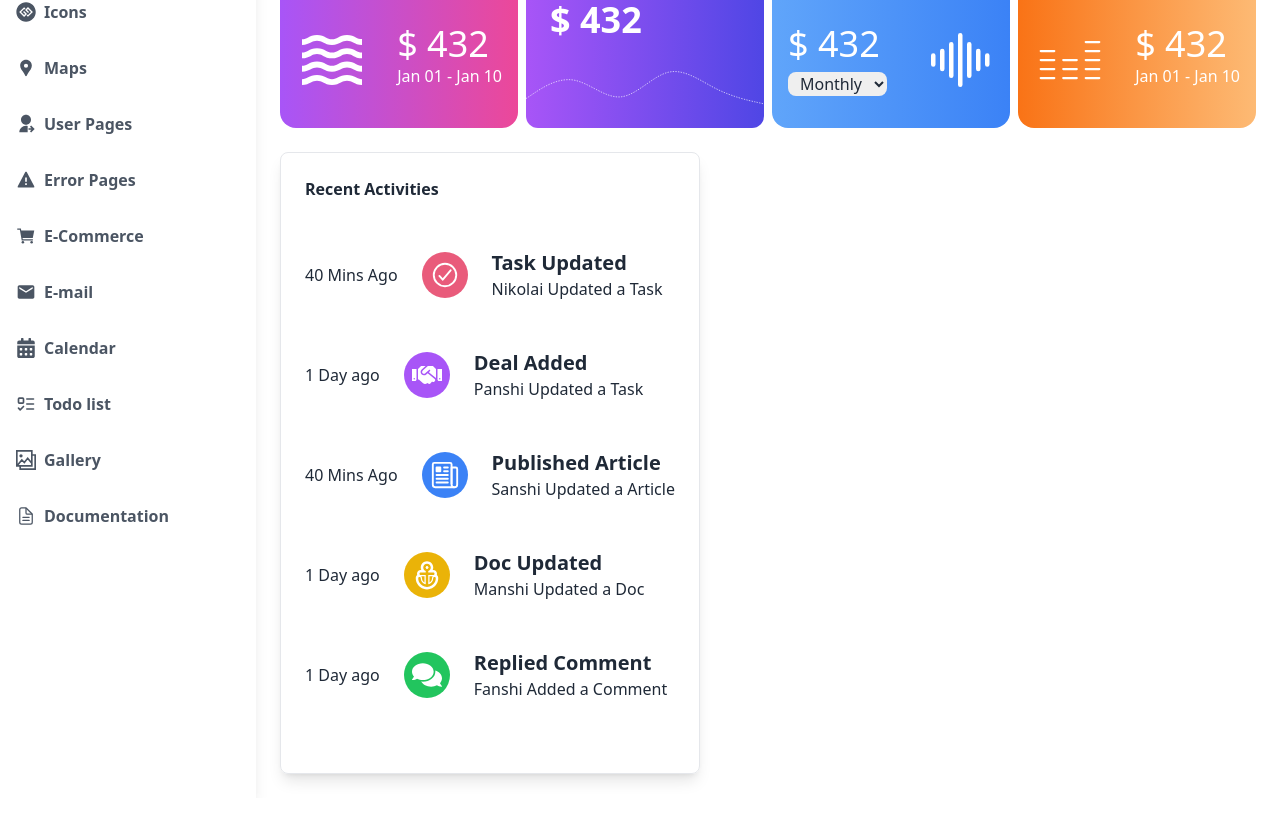
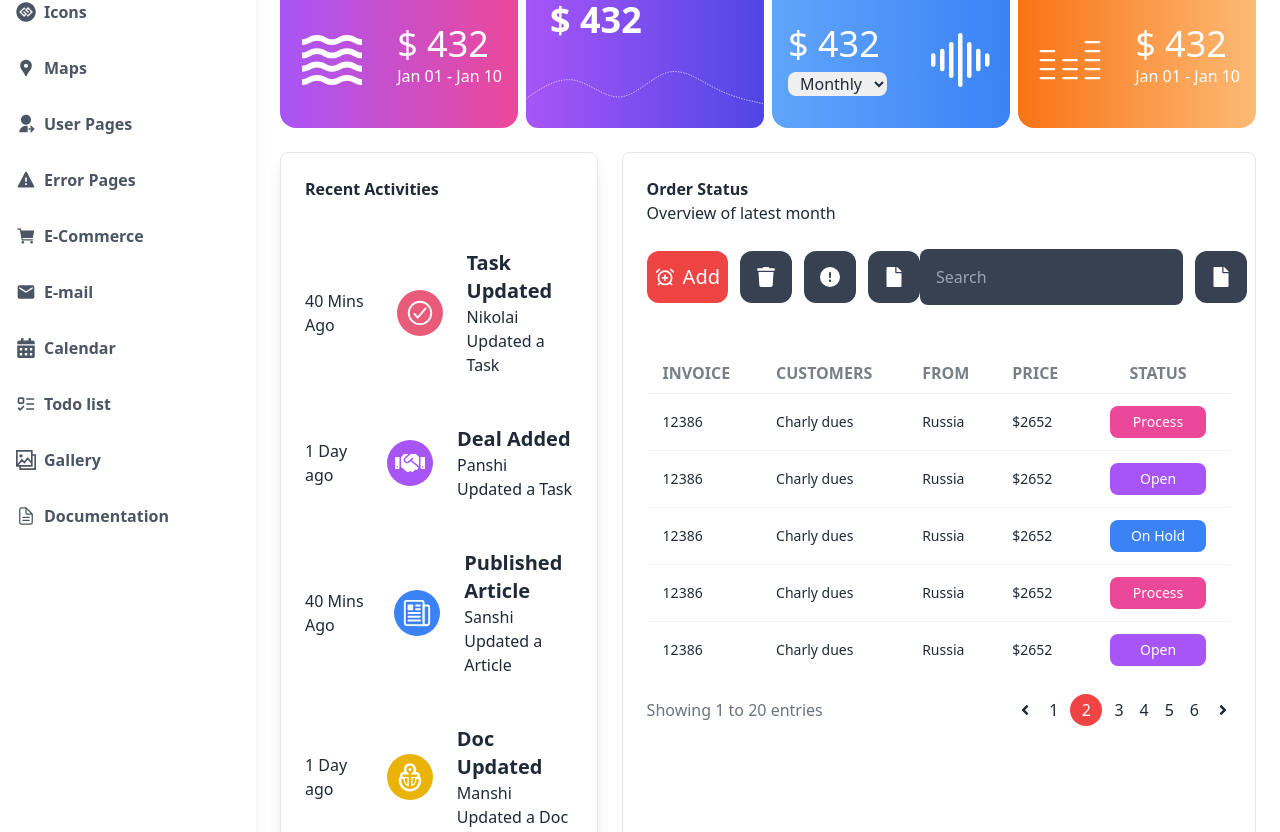
Before and after one commit to anasahammad/technogenix-dashboard, a React (Vite) app: page / in a window 1280 px wide. Shown: the part 688-1520 px from the top of the page. Before the commit the page ends 1486 px from the top, so only its background shows below. Built offline with nearby package versions, Linux system fonts and the light colour scheme.

Commit message:
table added

```diff
--- /dev/null
+++ b/src/components/StatusBadge.jsx
@@ -0,0 +1,18 @@
+
+
+const StatusBadge = ({ status }) => {
+  const statusStyles = {
+    Process: 'bg-pink-500 text-white',
+    Open: 'bg-purple-500 text-white',
+    'On Hold': 'bg-blue-500 text-white',
+    Closed: 'bg-green-500 text-white',
+  };
+
+  return (
+    <span className={`inline-flex items-center  justify-center w-24 h-8 text-whitepx-4 py-2 rounded-lg ${statusStyles[status]}`}>
+      {status}
+    </span>
+  );
+};
+
+export default StatusBadge;
--- a/src/components/TableComponent.jsx
+++ b/src/components/TableComponent.jsx
@@ -1,6 +1,9 @@
-import { FaComments, FaHandshake } from "react-icons/fa";
+import { FaAngleLeft, FaAngleRight, FaComments, FaFile, FaHandshake, FaTrash } from "react-icons/fa";
+import { FaCircleExclamation } from "react-icons/fa6";
 import { IoCheckmarkCircleOutline, IoNewspaperOutline } from "react-icons/io5";
+import { LuAlarmPlus } from "react-icons/lu";
 import { TiAnchorOutline } from "react-icons/ti";
+import TableRow from "./TableRow";
 
 
 
@@ -15,18 +18,27 @@ const activities = [
 
     {time: "1 Day ago", icon: <FaComments />, title: "Replied Comment", description: "Fanshi Added a Comment", iconBg : 'bg-green-500'},
 ]
+
+
+const tableData = [
+    { invoice: '12386', customer: 'Charly dues', from: 'Russia', price: '$2652', status: 'Process' },
+    { invoice: '12386', customer: 'Charly dues', from: 'Russia', price: '$2652', status: 'Open' },
+    { invoice: '12386', customer: 'Charly dues', from: 'Russia', price: '$2652', status: 'On Hold' },
+    { invoice: '12386', customer: 'Charly dues', from: 'Russia', price: '$2652', status: 'Process' },
+    { invoice: '12386', customer: 'Charly dues', from: 'Russia', price: '$2652', status: 'Open' },
+  ];
 const TableComponent = () => {
     return (
-        <div className="flex ">
+        <div className="flex gap-6">
             {/* left section */}
-            <div className="shadow-lg border p-6 rounded-lg">
+            <div className="shadow-lg border p-6 rounded-lg w-[35%]">
                 <h4 className=" font-bold">Recent Activities</h4>
 
                 {
                     activities.map((activity, idx)=> (
                         <div key={idx} className="flex my-12 gap-6 items-center ">
                     <p>{activity.time}</p>
-                    <div className="flex justify-center items-center gap-6">
+                    <div className="flex justify-center  items-center gap-6">
                         <div className={`text-3xl  text-white p-2 rounded-full ${activity.iconBg}`}>
                         {activity.icon}
                         </div>
@@ -40,6 +52,75 @@ const TableComponent = () => {
                     ))
                 }
             </div>
+
+            {/* Right Section */}
+
+            <div className="border p-6 rounded-lg w-[65%]">
+            <h4 className=" font-bold">Order Status</h4>
+            <p>Overview of latest month</p>
+
+            <div>
+            <div className="flex my-6 justify-between items-center">
+                    <div className="flex gap-3">
+
+
+                        <button className="bg-red-500 p-2 rounded-xl text-xl flex items-center gap-2 text-white"> <LuAlarmPlus/>  Add</button>
+
+                        <button className="bg-gray-700 p-4 rounded-xl text-xl flex items-center gap-2 text-white"> <FaTrash /> </button>
+
+                        <button className="bg-gray-700 p-4 rounded-xl text-xl flex items-center gap-2 text-white"> <FaCircleExclamation /> </button>
+
+                        <button className="bg-gray-700 p-4 rounded-xl text-xl flex items-center gap-2 text-white"> <FaFile /></button>
+
+
+                    </div>
+
+                    <div className="flex gap-3 items-center">
+          <input className="bg-gray-700 p-4 rounded-lg text-white" type="text" placeholder="Search" />
+          <button className="bg-gray-700 p-4 rounded-xl text-xl flex items-center gap-2 text-white"> <FaFile /></button>
+        </div>
+                </div>
+            </div>
+
+            {/* Table */}
+
+                <div className=" py-6 w-full  overflow-x-auto">
+                <table className="table  ">
+                <thead>
+          <tr className=" ">
+            <th className="text-[16px] font-semibold">INVOICE</th>
+            <th className="text-[16px] font-semibold">CUSTOMERS</th>
+            <th className="text-[16px] font-semibold">FROM</th>
+            <th className="text-[16px] font-semibold">PRICE</th>
+            <th className="text-[16px] text-center font-semibold">STATUS</th>
+          </tr>
+        </thead>
+        <tbody>
+          {tableData.map((item, index) => (
+            <TableRow key={index} {...item} />
+          ))}
+        </tbody>
+                </table>
+                <div className="flex justify-between items-center mt-4">
+        <p className="text-gray-500">Showing 1 to 20 entries</p>
+        <div className="flex items-center">
+          <button className="  mr-2">
+          <FaAngleLeft />
+          </button>
+          {[1, 2, 3, 4, 5, 6].map((number) => (
+            <button key={number} className={`p-1  rounded-full mx-1 ${number === 2 ? 'bg-red-500 text-white w-8 h-8' : ''} `}>
+              {number}
+            </button>
+          ))}
+          <button className="  ml-2">
+          <FaAngleRight />
+          </button>
+        </div>
+        </div>
+                </div>
+            </div>
+
+
         </div>
     );
 };
--- /dev/null
+++ b/src/components/TableRow.jsx
@@ -0,0 +1,16 @@
+import React from 'react';
+import StatusBadge from './StatusBadge';
+
+const TableRow = ({ invoice, customer, from, price, status }) => {
+    return (
+        <tr className="">
+      <td className='text-semibold '>{invoice}</td>
+      <td >{customer}</td>
+      <td >{from}</td>
+      <td >{price}</td>
+      <td className='text-center  '><StatusBadge status={status} /></td>
+    </tr>
+    );
+};
+
+export default TableRow;
```
